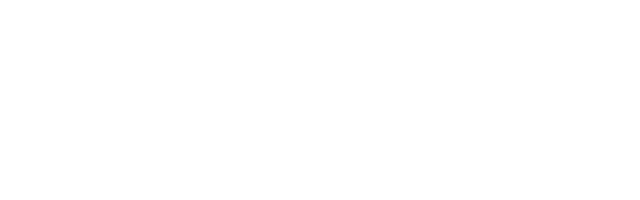
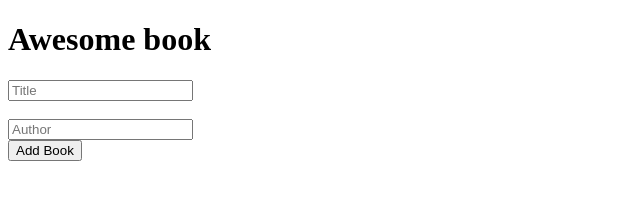
Before and after one commit to hafiz1379/Awesome-book, a website: page index.html in a window 1280 px wide. Shown: the whole page, without its empty margins (0-640 px from the left). Drawn offline with Linux system fonts and the light colour scheme.

Commit message:
Added inputs into index.html file

```diff
--- a/index.html
+++ b/index.html
@@ -7,8 +7,15 @@
     <title>Awesome book</title>
 </head>
 <body>
-
-
+    <h1>Awesome book</h1>
+    <div>
+        <input type="text" id="book" placeholder="Title">
+    </div>
+    <br>
+    <div>
+        <input type="text" id="author" placeholder="Author">
+    </div>
+    <button type="button" id="add">Add Book</button>
     <script src="script.js"></script>
 </body>
 </html>
```
